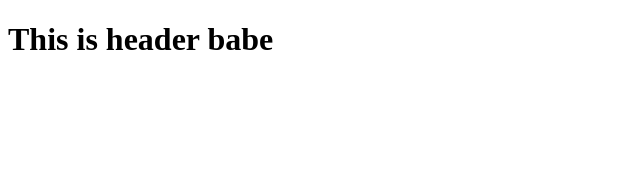
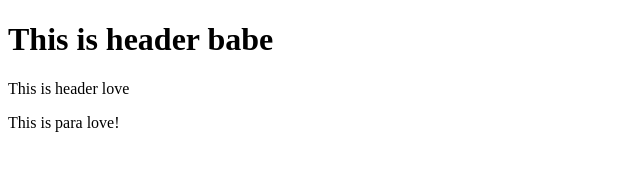
Before and after one commit to haseeb2001/Getting-Started-with-Bootstrap, a plain HTML site: page index.html in a window 1280 px wide. Shown: the whole page, without its empty margins (0-640 px from the left). Drawn offline with Linux system fonts and the light colour scheme.

Commit message:
Second commit

```diff
--- a/index.html
+++ b/index.html
@@ -5,7 +5,12 @@
 <h1>
     This is header babe
 </h1>
-
+<p>
+    This is header love
+</p>
+<p>
+    This is para love!
+</p>
 
 
 </html>
```
